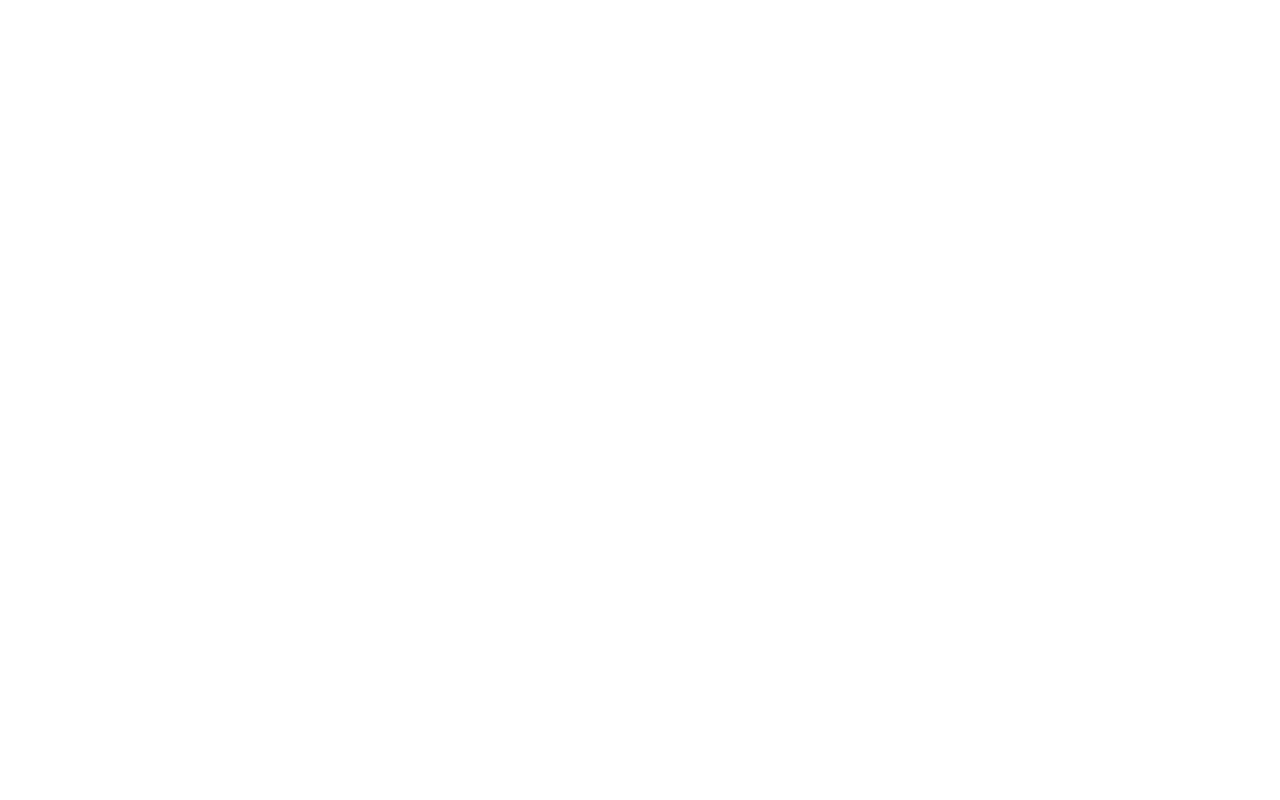
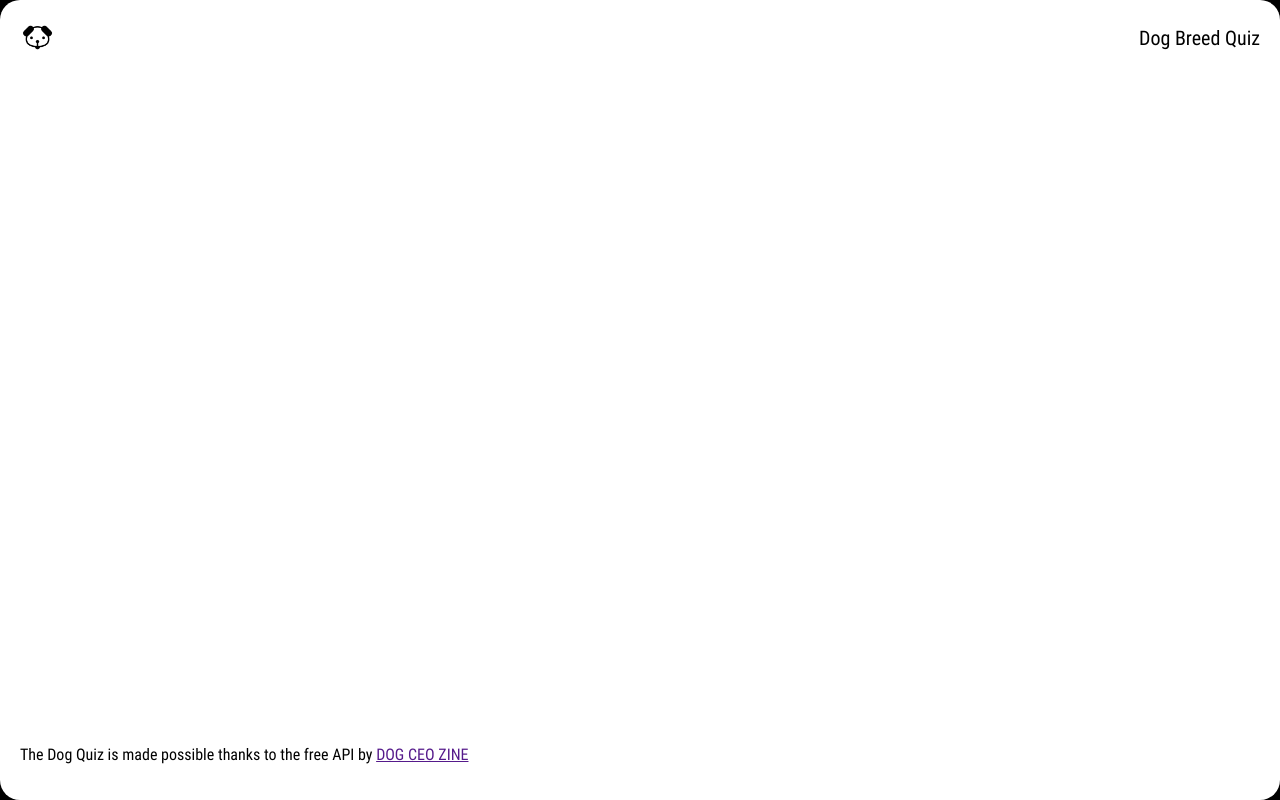
Before and after one commit to adameli/dog-quiz, a plain HTML site: page problem/index.html in a window 1280 px wide. Drawn offline with Linux system fonts and the light colour scheme.

Commit message:
base sturktur is done

```diff
--- a/problem/css/index.css
+++ b/problem/css/index.css
@@ -0,0 +1,58 @@
+@font-face {
+    font-family: "roboto_bold";
+    src: url("../fonts/RobotoCondensed-Bold.ttf");
+}
+
+@font-face {
+    font-family: "roboto_regular";
+    src: url("../fonts/RobotoCondensed-Regular.ttf")
+}
+
+@font-face {
+    font-family: "roboto_light";
+    src: url("../fonts/RobotoCondensed-Light.ttf");
+}
+
+/*
+ */
+
+body {
+    margin: 0;
+    background-color: black;
+}
+
+#wrapper {
+    box-sizing: border-box;
+    height: 100vh;
+    padding: 20px;
+    border-radius: 20px;
+
+    background-color: white;
+
+    display: flex;
+    flex-direction: column;
+}
+
+header {
+    display: flex;
+    justify-content: space-between;
+    align-items: center;
+}
+
+header #logo {
+    background-image: url("../media/logo.png");
+    background-size: cover;
+    width: 35px;
+    height: 35px;
+}
+
+header #title {
+    font-size: 20px;
+    font-family: "roboto_regular";
+}
+
+footer {
+    margin-top: auto;
+    font-size: 16px;
+    font-family: "roboto_regular";
+}
--- a/problem/index.html
+++ b/problem/index.html
@@ -13,7 +13,18 @@
 
 <body>
 
+    <div id="wrapper">
+        <header>
+            <div id="logo"></div>
+            <div id="title">Dog Breed Quiz</div>
+        </header>
 
+        <section id="container"></section>
+
+        <footer>
+            <p>The Dog Quiz is made possible thanks to the free API by <a href="">DOG CEO ZINE</a></p>
+        </footer>
+    </div>
     <script src="./js/data.js"></script>
     <script src="./js/login_register.js"></script>
     <script src="./js/quiz.js"></script>
```
